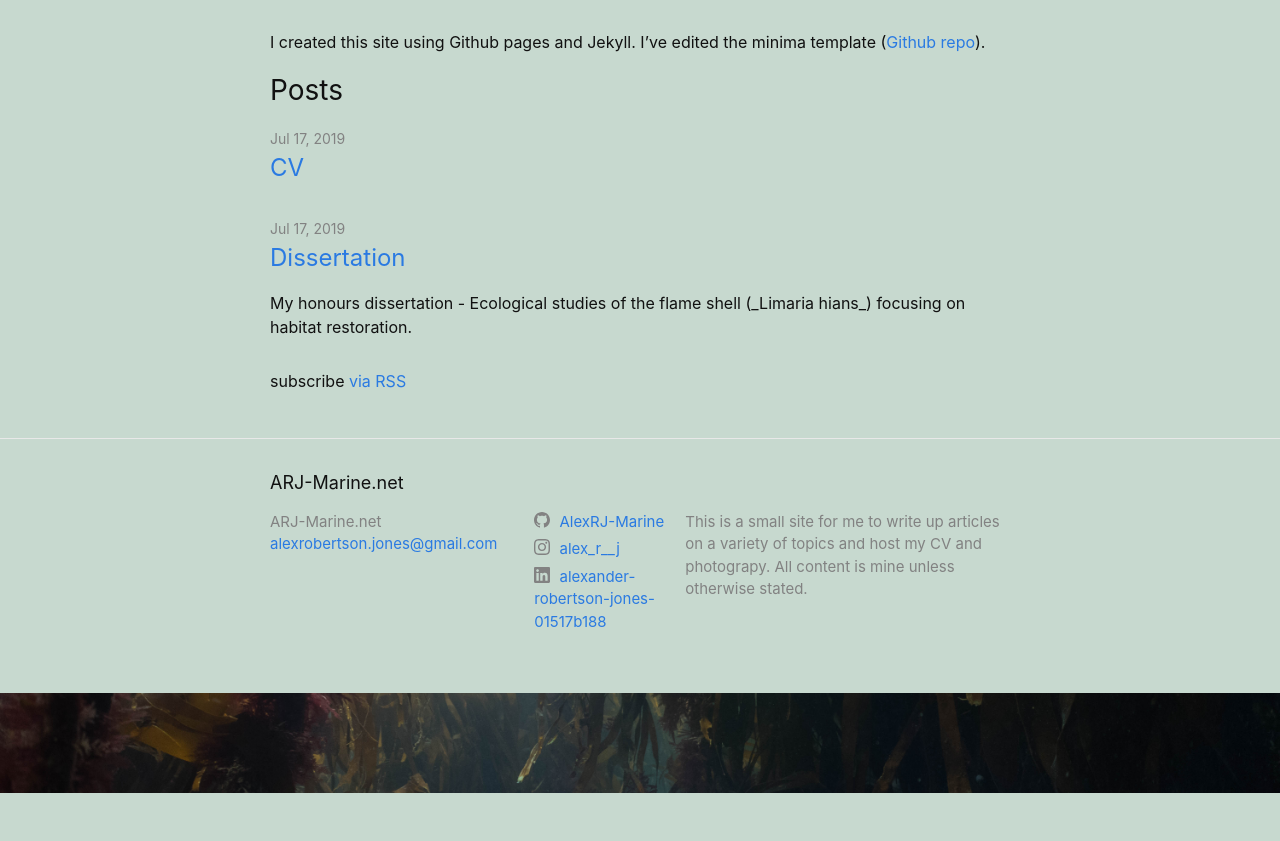
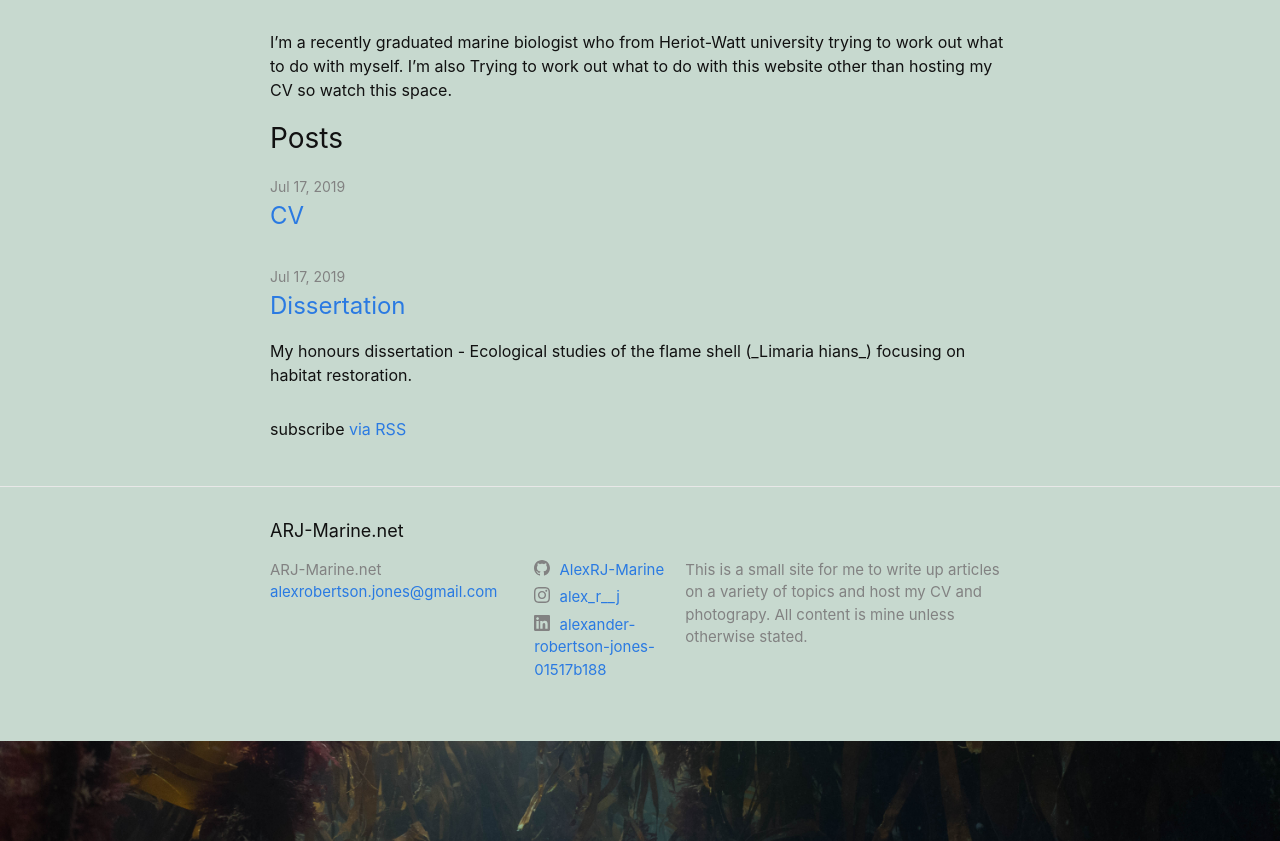
Before and after one commit to AlexRJ-Marine/arj-marine, a Jekyll site: the page built from index.md, in a window 1280 px wide. Shown: the part 162-1003 px from the top of the page. Built offline with Jekyll 4.4.1, drawn with Linux system fonts in a browser that asks for light colours; before the commit the page ends 955 px from its top, so only the background shows below that.

Commit message:
fixed text

```diff
--- a/index.md
+++ b/index.md
@@ -5,4 +5,4 @@
 layout: home
 ---
 
-I created this site using Github pages and Jekyll. I've edited the minima template ([Github repo](https://github.com/jekyll/minima)).
+ I'm a recently graduated marine biologist who from Heriot-Watt university trying to work out what to do with myself. I'm also Trying to work out what to do with this website other than hosting my CV so watch this space.
```
Also changed, not shown: about.md (+2 -1 lines).
